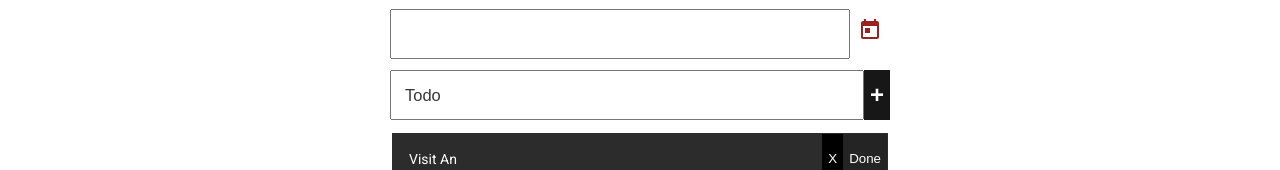
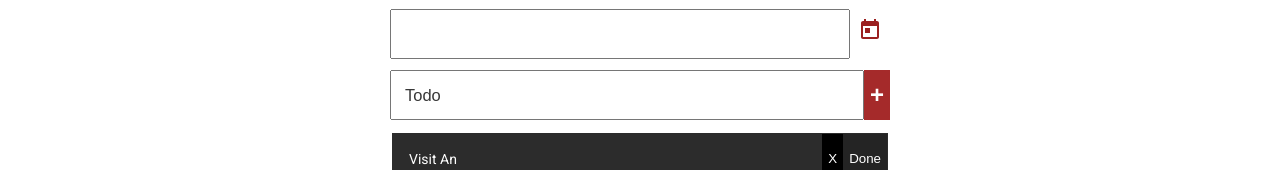
Before and after one commit to thiago-anjos/complete-angular-14-course-learn-frontend-development, an Angular app: page /tasks in a window 1280 px wide. Shown: the part 239-409 px from the top of the page. Built offline with nearby package versions, Linux system fonts and the light colour scheme.

Commit message:
forms basic validation 3

```diff
--- a/src/app/task-list/task-list.component.css
+++ b/src/app/task-list/task-list.component.css
@@ -45,6 +45,12 @@ button {
   cursor: pointer;
   height: 100%;
 }
+
+button:disabled {
+  background-color: brown;
+  cursor: default;
+}
+
 .done-button {
   background-color: #242424;
   color: #ffffff;
--- a/src/app/task-list/task-list.component.html
+++ b/src/app/task-list/task-list.component.html
@@ -1,5 +1,5 @@
 <div class="todo-list">
-  <form (ngSubmit)="add(taskNgForm)" #taskNgForm="ngForm">
+  <form (ngSubmit)="add(taskNgForm)" #taskNgForm="ngForm" #form>
     <div class="input-group">
       <input
         [(ngModel)]="date"
@@ -21,7 +21,7 @@
         #newTask="ngModel"
         minlength="4"
       />
-      <button class="add-button">+</button>
+      <button class="add-button" [disabled]="!form.checkValidity()">+</button>
     </div>
     <div
       class="validation-error"
```
